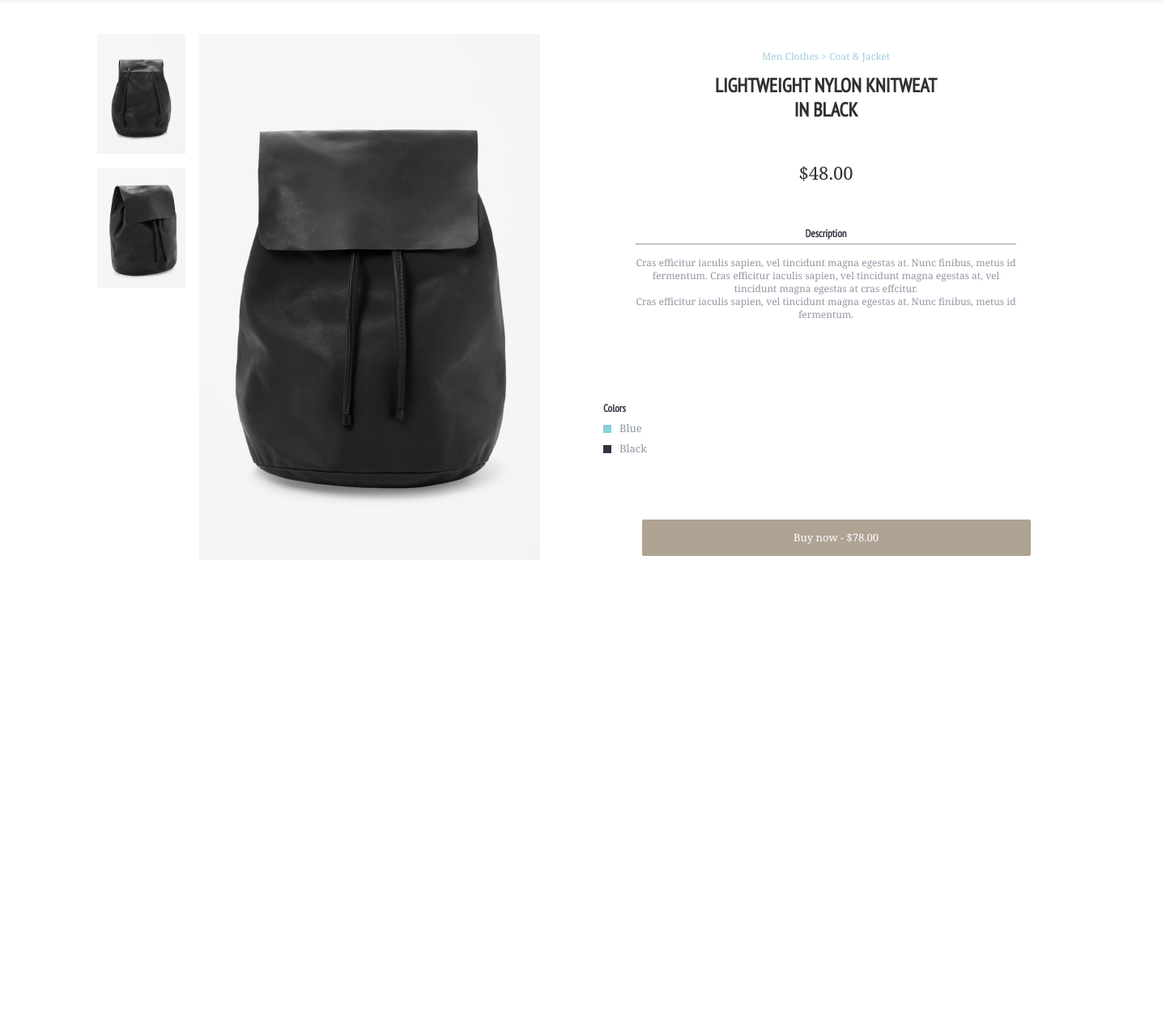
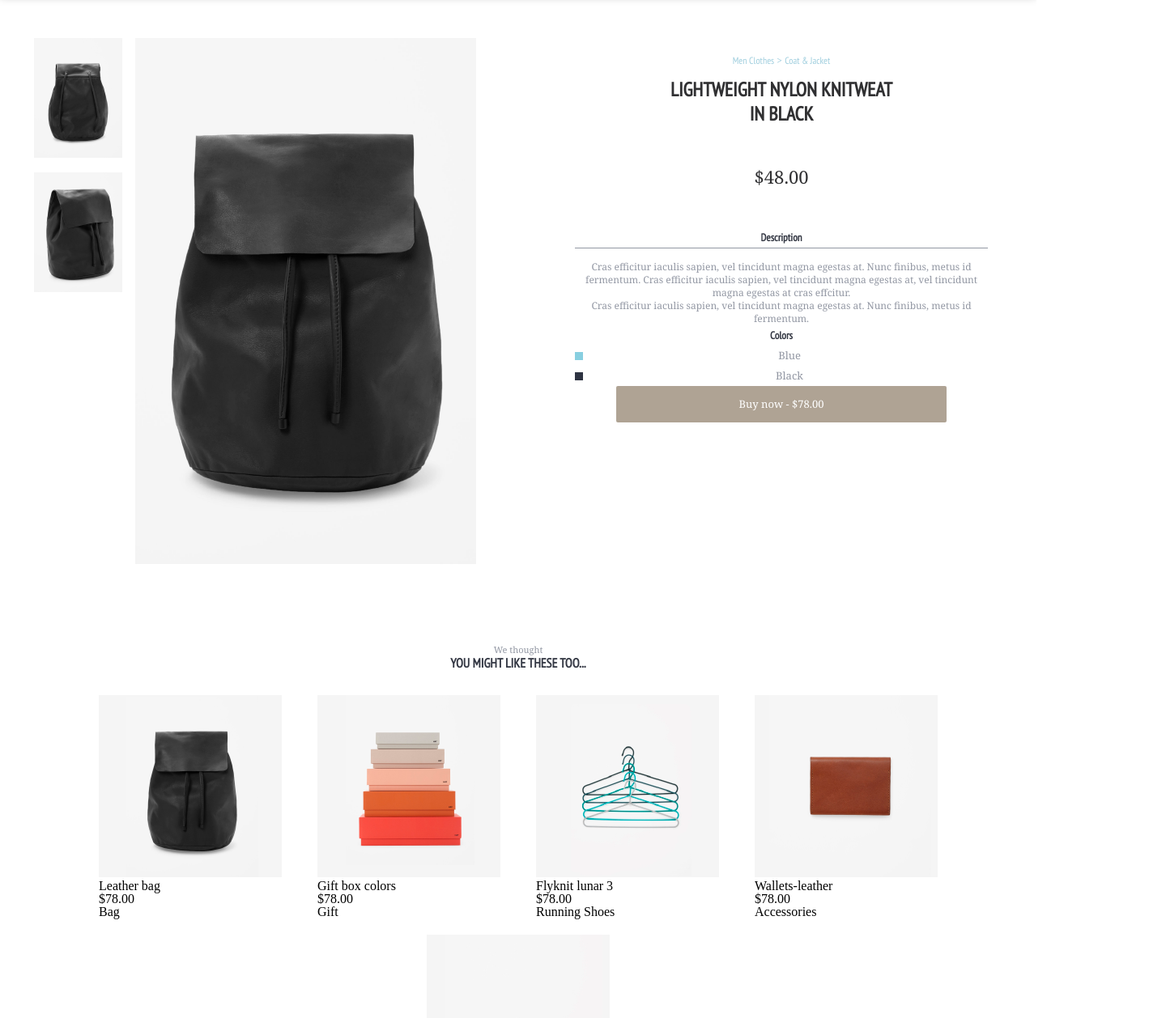
Before and after one commit to Alozi/test, a plain HTML site: page index.html in a window 1280 px wide. Shown: the part 73-1331 px from the top of the page at 81% size, 1440 px wide, since content can reach past the window. Before the commit the page ends 1015 px from the top, so only its background shows below. Drawn offline with Linux system fonts and the light colour scheme.

Commit message:
Add adaptive design in Grid, flexbox
Add adaptive code in Grid, flexbox

```diff
--- a/css/style.css
+++ b/css/style.css
@@ -1,20 +1,26 @@
 @import url('https://fonts.googleapis.com/css?family=PT+Sans+Narrow');
 
 a {
+	font-family: 'PT Sans Narrow', sans-serif;
 	text-decoration: none;
 	cursor: pointer;
 }
 
 .wrapper {
-	width: 1440px;
+	display: grid;
+	grid-template-columns: 1fr 1fr;
+	grid-template-rows: 70px 1fr auto;
+	grid-column-gap: 20px;
+	grid-row-gap: 50px;
+	margin: 0 auto;
+	min-width: 550px;
 }
 
 /* Header */
 
 header {
-	padding: 0;
+	grid-column: span 2;
 	height: 70px;
-	width: 100%;
 	box-shadow: 0 0 10px #ccc;
 }
 
@@ -36,16 +42,15 @@ header nav a {
 	line-height: 25px;
 	font-size: 11px;
 	font-weight: bold;
-	font-family: 'PT Sans Narrow', sans-serif;
 }
 
 header nav a:hover,
-.logging a:hover,
+.login a:hover,
 .active {
 	color: #333743;
 }
 
-.logging {
+.login {
 	float: right;
 	height: 100%;
 	width: 100px;
@@ -53,23 +58,22 @@ header nav a:hover,
 	border-left: 0.5px solid #9297a3;
 }
 
-.logging a {
+.login a {
 	display: inline-block;
 	margin-top: 25px;
 	line-height: 20px;
 	font-size: 13px;
-	font-family: 'PT Sans Narrow', sans-serif;
 	font-weight: bold;
 	color: #9297a3;
 }
 
-.logging .active::after {
+.login .active::after {
 	content: "|";
 	color: #333743;
 	margin: 0 15px;
 }
 
-.basket {
+.cart {
 	float: right;
 	width: 50px;
 	height: 100%;
@@ -77,18 +81,17 @@ header nav a:hover,
 	text-align: center;
 }
 
-.basket a {
+.cart a {
 	display: inline-block;
 	float: left;
 	color: #333743;
-	font-family: 'PT Sans Narrow', sans-serif;
 	font-weight: bold;
 	line-height: 25px;
 	font-size: 13px;
 	margin-top: 25px;
 }
 
-.basket .amount {
+.cart .amount {
 	height: 25px;
 	width: 25px;
 	font-family: Georgia, serif;
@@ -103,23 +106,12 @@ header nav a:hover,
 
 /* Main */
 
-main {
-	height: 750px;
-	padding: 45px 120px;
+.galery-item {
 	display: grid;
-	grid-template-columns: repeat(2, 1fr);
-	grid-template-rows: 400px 100px 100px;
-	grid-gap: 50px;
-}
-
-.galery-item {
-	grid-column: 1 / 2;
-	grid-row: 1 / 4;
-	width: 550px;
-	display: grid;
-	grid-template-columns: 110px 420px;
+	grid-template-columns: 20% 80%;
 	grid-template-rows: repeat(4, 150px);
 	grid-gap: 1rem;
+	margin: 0 auto;
 }
 
 .picture-1 {
@@ -137,15 +129,14 @@ main {
 	grid-row: 2 / 3;
 }
 
-.list {
-	width: 550px;
-	height: 900px;
-	grid-column: 2 / 3;
-	grid-row: 1 / 2;
+.description-item {
+	margin: 0 auto;
+	max-width: 510px;
+	min-width: 280px;
 	text-align: center;
 }
 
-.list h1 {
+.description-item h1 {
 	margin-top: 20px;
 	color: #9fcede;
 	font-size: 12px;
@@ -153,16 +144,16 @@ main {
 	font-family: Georgia, serif;
 }
 
-.list h1 a {
+.description-item h1 a {
 	color: #9fcede;
 }
 
-.list h1 a:hover {
+.description-item h1 a:hover {
 	color: #9fcede;
 	text-decoration: underline;
 }
 
-.list h2 {
+.description-item h2 {
 	padding-top: 13px;
 	color: #303032;
 	font-size: 24px;
@@ -182,8 +173,8 @@ main {
 	font-family: Georgia, serif;
 }
 
-.list h3,
-.list-color h3 {
+.description-item h3,
+.color-list h3 {
 	color: #333743;
 	font-size: 13px;
 	line-height: 25px;
@@ -191,8 +182,8 @@ main {
 	font-family: 'PT Sans Narrow', sans-serif;
 }
 
-.list p {
-	width: 470px;
+.description-item p {
+	min-width: 280px;
 	color: #9297a3;
 	font-size: 12px;
 	line-height: 16px;
@@ -200,21 +191,19 @@ main {
 	margin: 0 auto;
 }
 
-.list p:first-of-type {
+.description-item p:first-of-type {
 	padding-top: 15px;
 	border-top: 0.5px solid #9297a3;
 }
 
-.list-color {
-	grid-column: 2 / 3;
-	grid-row: 2 / 3;
+.color-list {
 }
 
-.list-color input {
+.color-list input {
 	display: none;
 }
 
-.list-color label {
+.color-list label {
 	display: block;
 	color: #9297a3;
 	font-size: 13px;
@@ -223,20 +212,18 @@ main {
 	padding-left: 20px;
 }
 
-.list-color label[for="blue"] {
+.color-list label[for="blue"] {
 	background: url(../img/rect-blue.png) no-repeat 0;
 }
 
-.list-color label[for="black"] {
+.color-list label[for="black"] {
 	background: url(../img/rect-black.png) no-repeat 0;
 }
 
-main button {
-	grid-column: 2 / 3;
-	grid-row: 3 / 4;
+button {
 	text-align: center;
 	height: 45px;
-	width: 480px;
+	width: 80%;
 	margin: 0 auto;
 	background-color: #afa394;
 	color: #ffffff;
@@ -246,3 +233,87 @@ main button {
 	border: none;
 	border-radius: 2px;
 }
+
+
+@media (max-width: 830px) {
+	.galery-item,
+	.description-item {
+		grid-column: span 2;
+	}
+
+	.wrapper{
+		grid-template-rows: 140px 1fr auto;
+	}
+
+	header {
+		height: 140px;
+	}
+
+	.header-top,
+	.header-bottom {
+		overflow: hidden;
+	}
+}
+
+/* Catalog */
+
+.catalog {
+	padding-top: 50px;
+	grid-column: span 2;
+}
+
+.catalog h2 {
+	text-align: center;
+	color: #9297a3;
+	font-size: 11px;
+	line-height: 16px;
+	font-family: Georgia, serif;
+}
+
+.catalog h2 span {
+	color: #333743;
+	font-family: 'PT Sans Narrow', sans-serif;
+	text-transform: uppercase;
+	font-size: 16px;
+	font-family: 16px;
+	font-weight: bold;
+}
+
+.catalog-items {
+	display: flex;
+	flex-direction: row;
+	justify-content: space-around;
+	flex-wrap: wrap;
+	margin: 20px auto 0 auto;
+	padding: 0 100px;
+
+}
+
+.catalog-item {
+	box-sizing: border-box;
+	padding: 10px;
+}
+
+/*
+.catalog-item h3 {
+	color: #333743;
+	font-size: 16px;
+	line-height: 85px;
+	font-weight: bold;
+	font-family: 'PT Sans Narrow', sans-serif;
+}
+
+.catalog-item strong {
+	color: #9297a3;
+	font-size: 13px;
+	line-height: 85px;
+	font-family: Georgia, serif;
+}
+
+.catalog-item p {
+	color: #9297a3;
+	font-size: 11px;
+	line-height: 85px;
+	font-family: Georgia, serif;
+}
+*/
--- a/index.html
+++ b/index.html
@@ -9,6 +9,7 @@
 <body>
 	<div class="wrapper">
 		<header>
+			<div class="header-top">
 				<div class="header-logo">
 					<a href="index.html"><img src="img/logo.png" height="31" width="21" alt="logo"></a>
 				</div>
@@ -20,25 +21,28 @@
 						<li><a href="#">Collection</a></li>
 					</ul>
 				</nav>
-			<div class="logging">
+			</div>
+			<div class="header-bottom">
+				<div class="login">
 					<a href="#" class="active">Login</a>
 					<a href="#">Sign up</a>
 				</div>
-			<div class="basket">
+				<div class="cart">
 					<a href="#">Bag</a>
 					<a href="#" class="amount">3</a>
 				</div>
+			</div>
 		</header>
 
-		<main>
+
 		<div class="galery-item">
 			<img class="picture-1" src="img/photo-b.png" alt="picture of a backpack">
 			<img class="picture-2" src="img/photo-s-1.png" alt="picture of a backpack">
 			<img class="picture-3" src="img/photo-s-2.png" alt="picture of a backpack">
 		</div>
-			<div class="description-item"></div>
 
-			<div class="list">
+
+		<div class="description-item">
 			<h1>
 				<a href="#">Men Clothes</a> <span>&gt;</span> <a href="#">Coat &amp; Jacket</a>
 			</h1>
@@ -47,8 +51,7 @@
 			<h3>Description</h3>
 			<p>Cras efficitur iaculis sapien, vel tincidunt magna egestas at. Nunc finibus, metus id fermentum. Cras efficitur iaculis sapien, vel tincidunt magna egestas at, vel tincidunt magna egestas at cras effcitur.</p>
 			<p>Cras efficitur iaculis sapien, vel tincidunt magna egestas at. Nunc finibus, metus id fermentum. </p>
-			</div>
-			<div class="list-color">
+			<div class="color-list">
 				<h3>Colors</h3>
 				<input type="radio" name="color" value="blue" id="blue">
 				<label for="blue">Blue</label>
@@ -56,10 +59,47 @@
 				<label for="black">Black</label>
 			</div>
 			<button>Buy now - &#36;78.00</button>
-		</main>
+		</div>
 
-
-
+		<div class="catalog">
+			<h2>
+				We thought
+				<br>
+				<span>You might like these too...</span>
+			</h2>
+			<div class="catalog-items">
+				<div class="catalog-item">
+					<img src="img/leather-bag.png" width="226" height="225" alt="leather bag">
+					<h3>Leather bag</h3>
+					<strong>&#36;78.00</strong>
+					<p>Bag</p>
+				</div>
+				<div class="catalog-item">
+					<img src="img/gift-box-colors.png" width="226" height="225" alt="gift box colors">
+					<h3>Gift box colors</h3>
+					<strong>&#36;78.00</strong>
+					<p>Gift</p>
+				</div>
+				<div class="catalog-item">
+					<img src="img/flyknit-lunar-3.png" width=226"" height="225" alt="flyknit lunar">
+					<h3>Flyknit lunar 3</h3>
+					<strong>&#36;78.00</strong>
+					<p>Running Shoes</p>
+				</div>
+				<div class="catalog-item">
+					<img src="img/wallets-leather.png" width="226" height="225" alt="wallets leather">
+					<h3>Wallets-leather</h3>
+					<strong>&#36;78.00</strong>
+					<p>Accessories</p>
+				</div>
+				<div class="catalog-item">
+					<img src="img/shoes-men.png" width="226" height="225" alt="shoes men">
+					<h3>Shoes men</h3>
+					<strong>&#36;78.00</strong>
+					<p>Running Shoes</p>
+				</div>
+			</div>
+		</div>
 	</div>
 </body>
 </html>
```
Also changed, not shown: img/Rectangle arrondi 1.png (deleted), img/flyknit-lunar-3.png (added), img/gift-box-colors.png (added), img/leather-bag.png (added), img/shoes-men.png (added), img/wallets-leather.png (added). Lines whose indentation alone changed are shown as unchanged.
